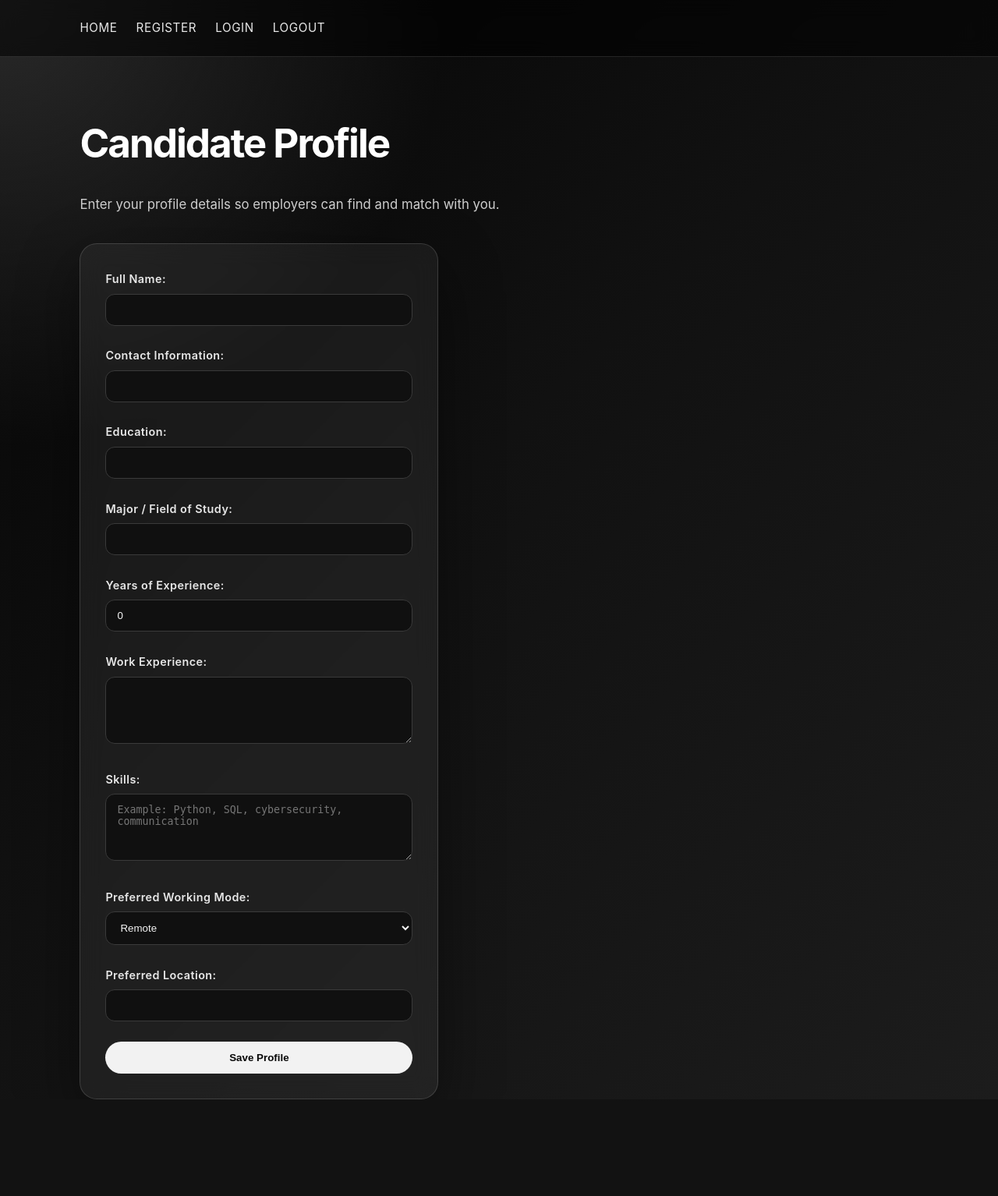
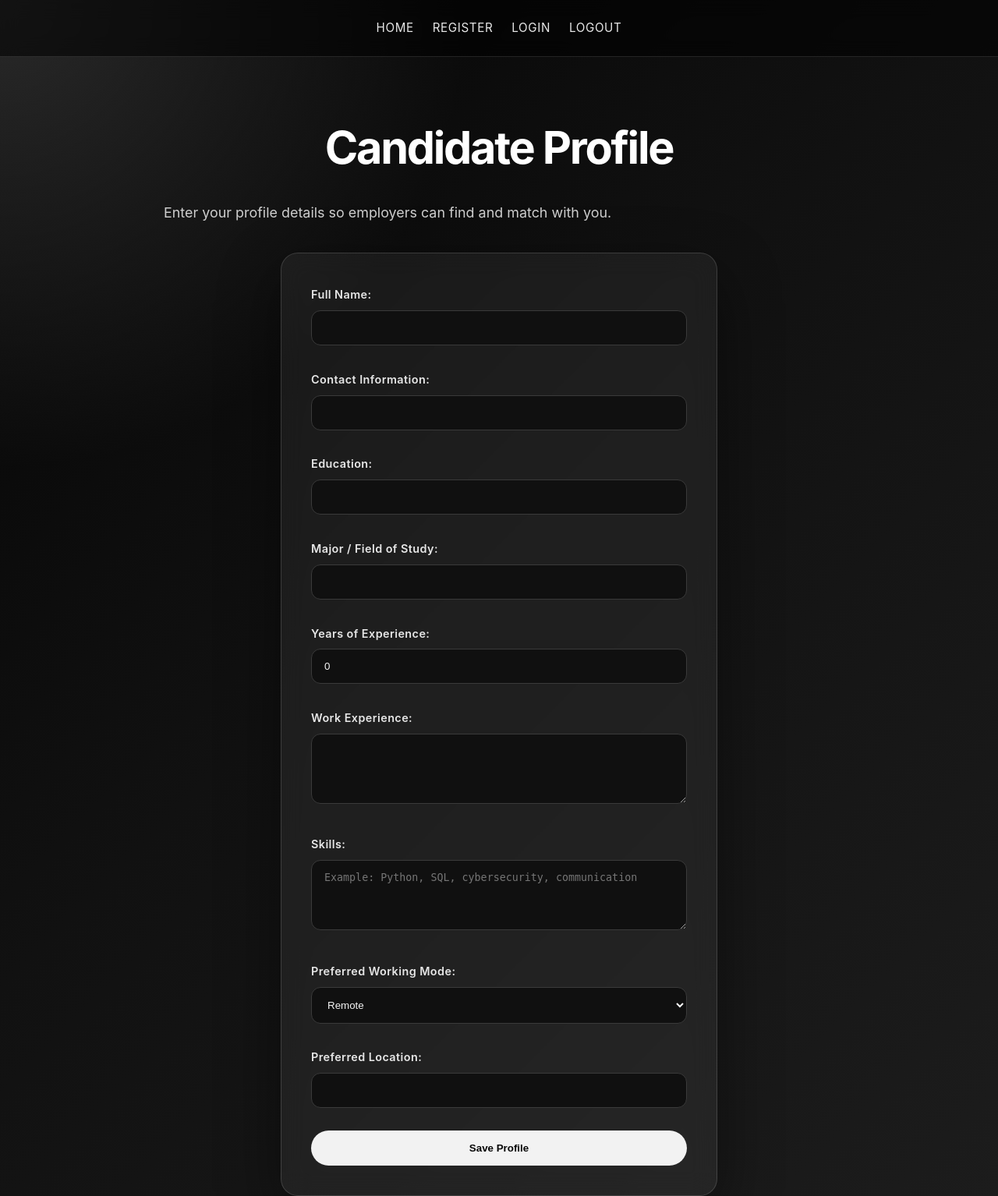
Before and after one commit to ianzies/CSIT314-Singapore, a Flask app: page /candidate/profile in a window 1280 px wide. Shown: the whole page at 78% size. Before the commit the page ends 1410 px from the top, so only its background shows below. Run offline with Flask 3, Linux system fonts and the light colour scheme; the visitor is signed in with stand-in values (Sample User, id 1); data that the repository does not hold is empty.

```diff
--- a/static/style.css
+++ b/static/style.css
@@ -11,12 +11,14 @@ body {
         linear-gradient(135deg, #050505 0%, #111111 45%, #1c1c1c 100%);
     color: #f2f2f2;
     line-height: 1.6;
+    font-size: 18px;
 }
 
 nav {
     display: flex;
     gap: 24px;
     align-items: center;
+    justify-content: center;
     padding: 24px 8%;
     border-bottom: 1px solid rgba(255, 255, 255, 0.12);
     background: rgba(0, 0, 0, 0.55);
@@ -49,32 +51,35 @@ body > p,
 body > ul,
 body > form,
 body > div {
-    margin-left: 8%;
-    margin-right: 8%;
+    width: min(92%, 980px);
+    margin-left: auto;
+    margin-right: auto;
 }
 
 h1 {
-    font-size: clamp(2.5rem, 6vw, 5.5rem);
+    font-size: clamp(3rem, 7vw, 6.2rem);
     max-width: 900px;
     margin-top: 90px;
     margin-bottom: 24px;
     line-height: 0.95;
     letter-spacing: -0.06em;
     color: #ffffff;
+    text-align: center;
 }
 
 h2 {
-    font-size: clamp(2rem, 4vw, 3.5rem);
+    font-size: clamp(2.25rem, 4.5vw, 4rem);
     margin-top: 70px;
     margin-bottom: 24px;
     letter-spacing: -0.04em;
     color: #ffffff;
+    text-align: center;
 }
 
 p {
-    max-width: 760px;
+    max-width: 860px;
     color: #cfcfcf;
-    font-size: 1.05rem;
+    font-size: 1.12rem;
 }
 
 ul {
@@ -92,9 +97,9 @@ li {
 }
 
 form {
-    max-width: 460px;
+    max-width: 560px;
     margin-top: 36px;
-    padding: 32px;
+    padding: 38px;
     background: rgba(255, 255, 255, 0.055);
     border: 1px solid rgba(255, 255, 255, 0.14);
     border-radius: 22px;
@@ -114,7 +119,7 @@ select,
 textarea {
     width: 100%;
     margin-top: 6px;
-    padding: 12px 14px;
+    padding: 14px 16px;
     background: #101010;
     color: #f4f4f4;
     border: 1px solid #3a3a3a;
@@ -131,7 +136,7 @@ textarea:focus {
 
 button {
     width: 100%;
-    padding: 13px 18px;
+    padding: 15px 20px;
     background: #f2f2f2;
     color: #080808;
     border: none;
```
